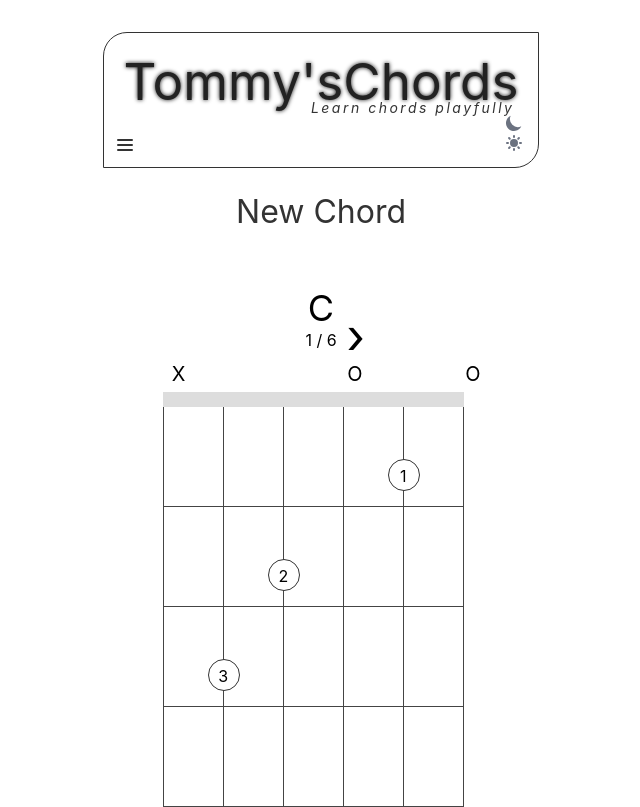
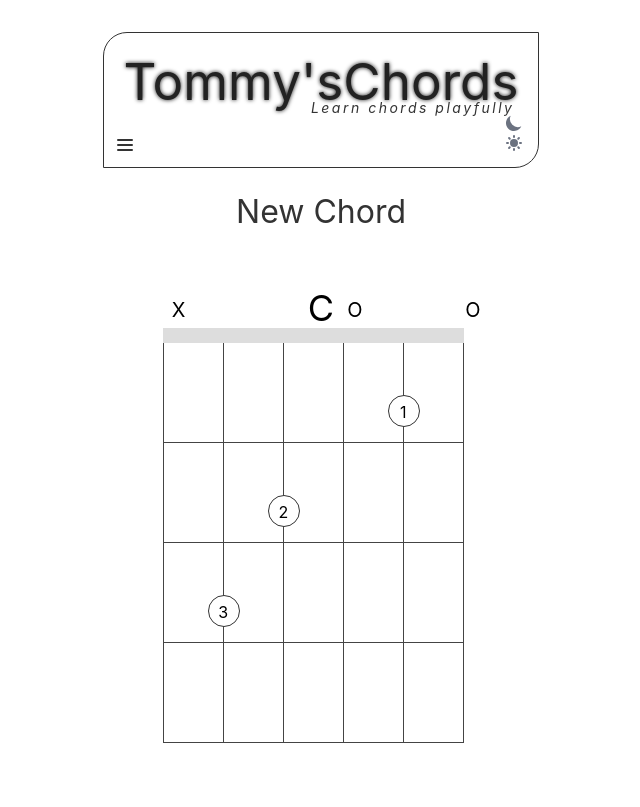
Before and after one commit to gabjuh/tommychords, a React (Vite) app: page /new in a window 1280 px wide. Shown: the whole page, without its empty margins (319-959 px from the left). Built offline with nearby package versions, Linux system fonts and the light colour scheme.

Commit message:
chordNav removed from chordName component

```diff
--- a/src/components/ChordTable/ChordName.tsx
+++ b/src/components/ChordTable/ChordName.tsx
@@ -1,26 +1,14 @@
 import React from "react";
-import ChordNavigation from "./ChordNavigation";
 
 interface ChordName {
   name: string
-  selectedId: [
-    selectedId: number,
-    setSelectedId: Function,
-    objLength: number
-  ]
 }
 
-const ChordName: React.FC<ChordName> = ({ name, selectedId }) => {
-
-  const [id, setId, objLen] = selectedId
-
+const ChordName: React.FC<ChordName> = ({ name }) => {
 
   return (
     <>
       <h1 className="dark:text-[#ddd] text-4xl mt-5">{name}</h1>
-      <ChordNavigation
-        selectedId={selectedId}
-      />
     </>
   )
 }
```
